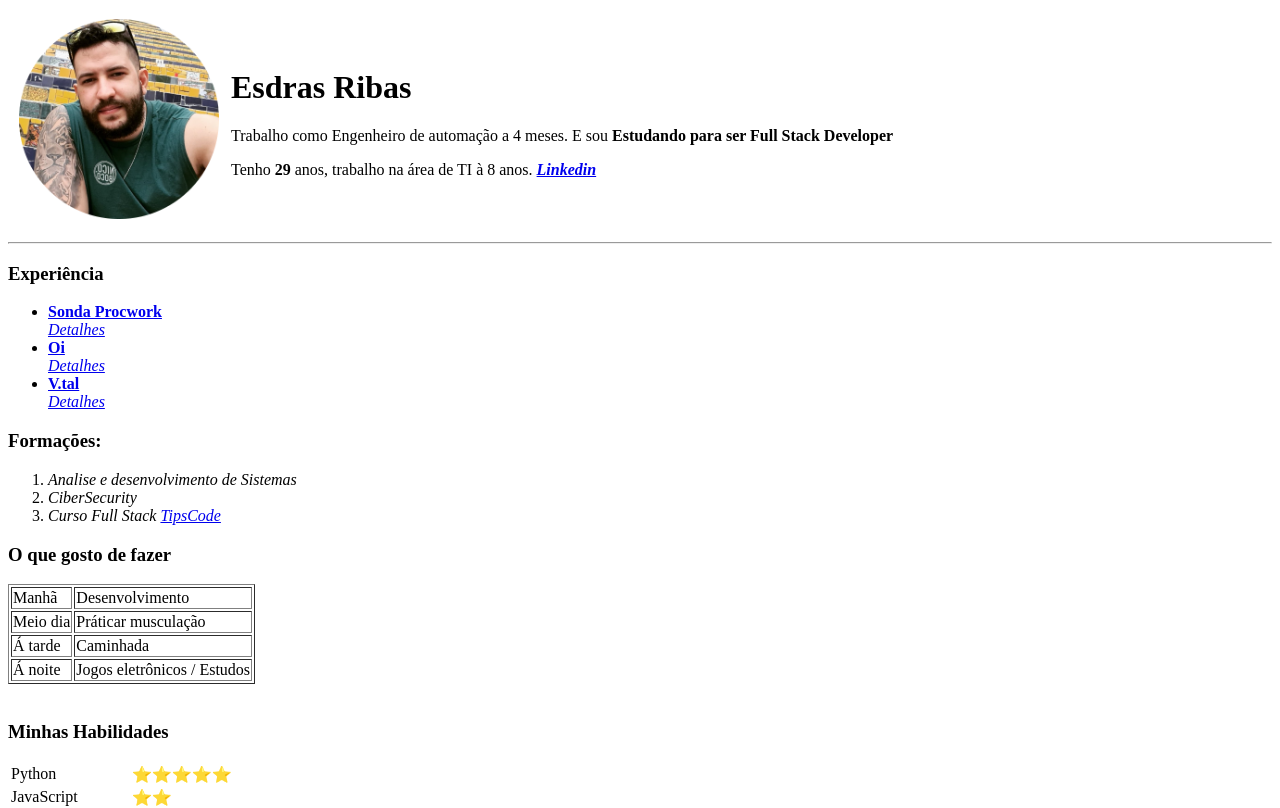
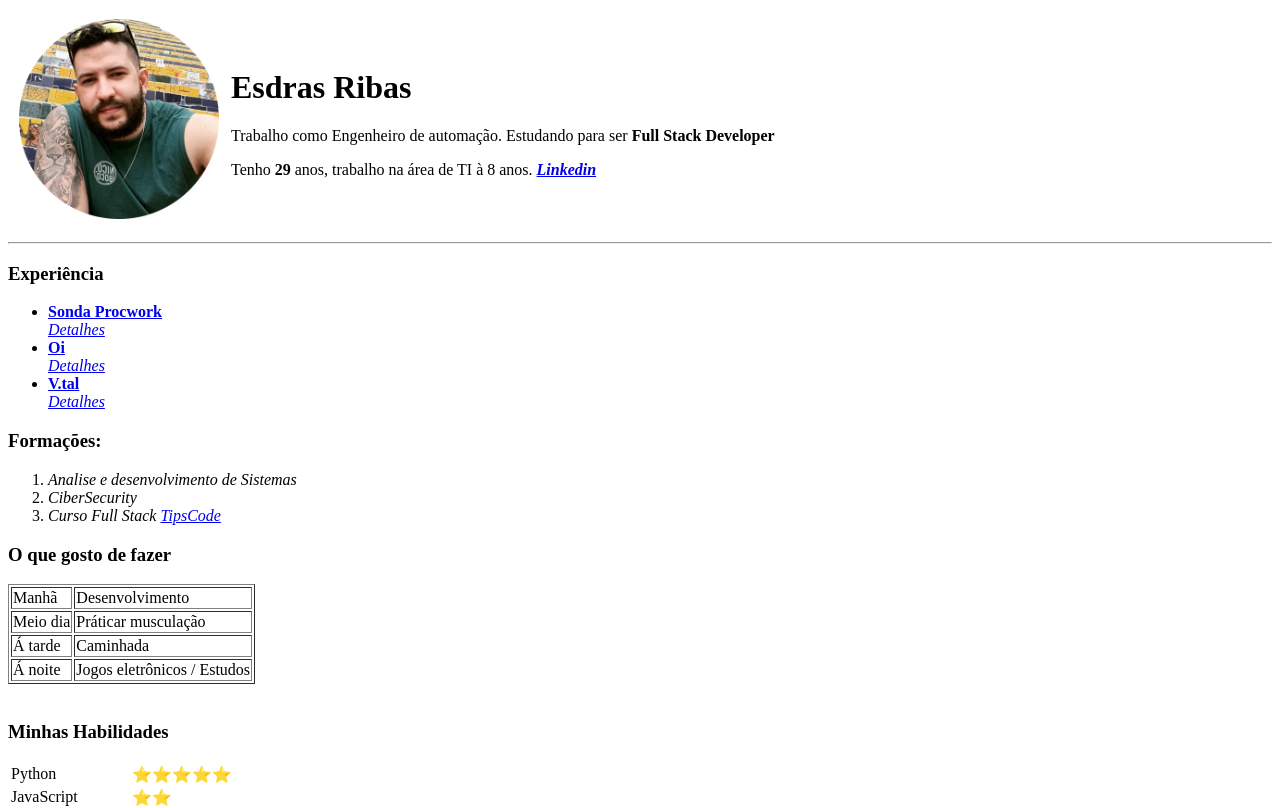
Before and after one commit to esdrasribas/biografia-pessoa, a plain HTML site: page index.html in a window 1280 px wide. Shown: the top 808 px of the page. Drawn offline with Linux system fonts and the light colour scheme.

Commit message:
Update index.html

```diff
--- a/index.html
+++ b/index.html
@@ -11,7 +11,7 @@
                 <td><img src="img/esdras-modified.png" alt="Foto do Esdras" width="200"/></td>
                 <td>
                     <h1>Esdras Ribas</h1>
-                    <p>Trabalho como Engenheiro de automação a 4 meses. E sou <strong> Estudando para ser Full Stack Developer</strong></p>
+                    <p>Trabalho como Engenheiro de automação. Estudando para ser <strong> Full Stack Developer</strong></p>
                     <p>Tenho <strong>29</strong> anos, trabalho na área de TI à 8 anos. <a href="https://www.linkedin.com/in/esdras-ribas-559a17111/"><strong><em><strong>Linkedin</strong></em></a></p>
                 </td>
             </tr>
```
